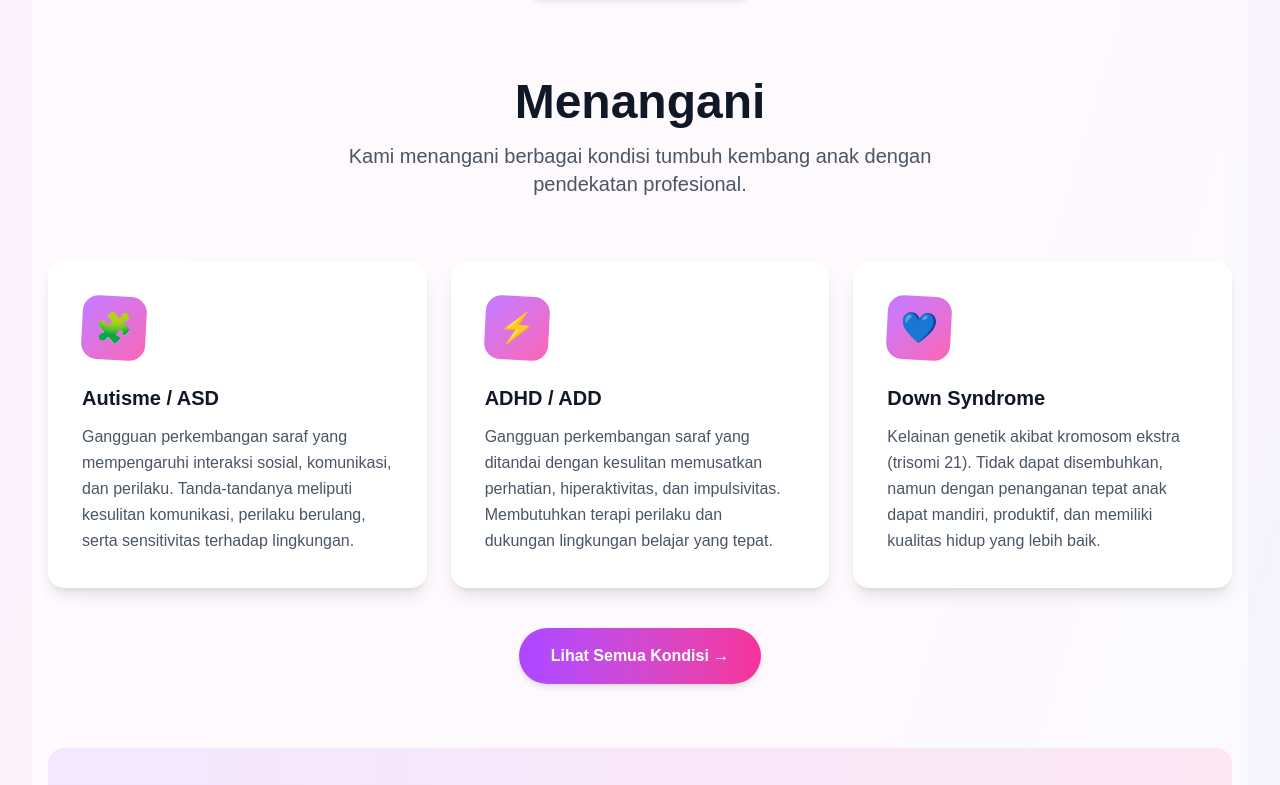
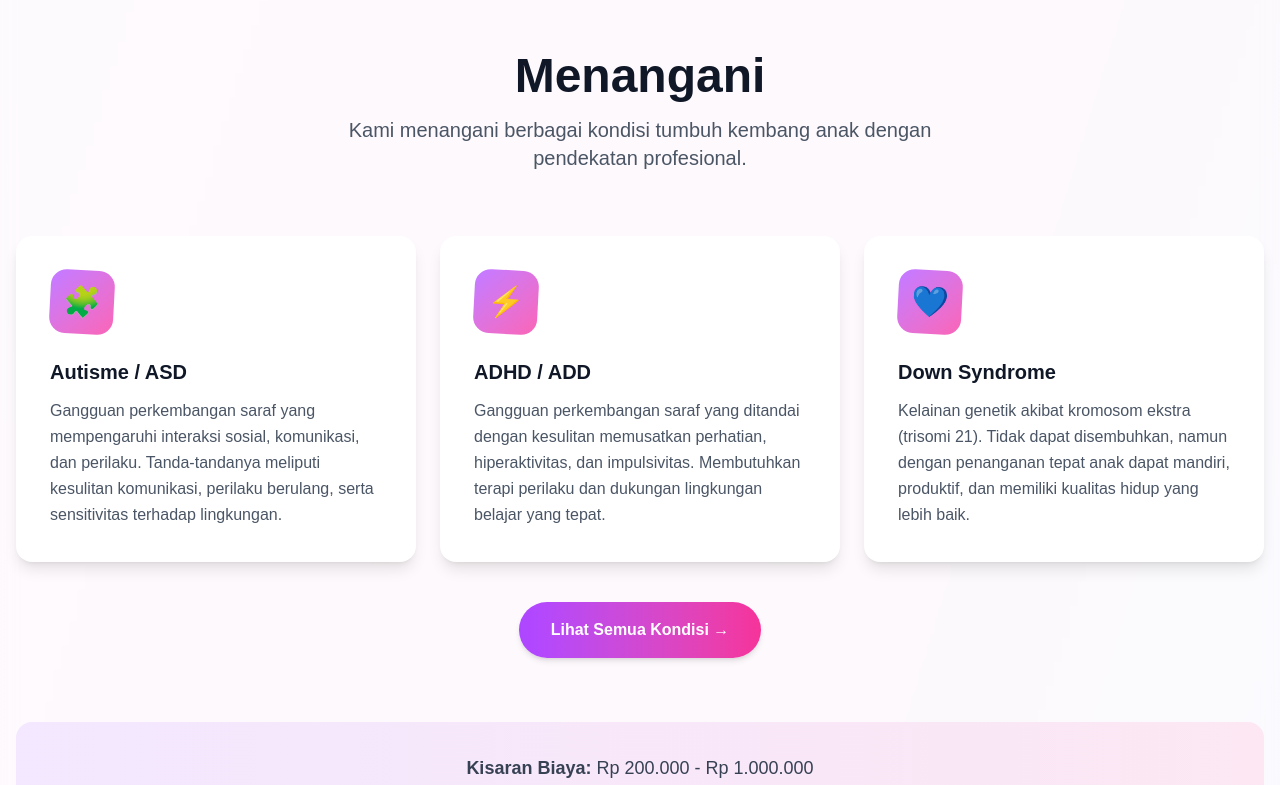
Before and after one commit to mhanifibrahim76/Klinik-Synapse, a Next.js app: page / in a window 1280 px wide. Shown: the part 1527-2312 px from the top of the page. Built offline with nearby package versions, Linux system fonts and the light colour scheme.

Commit message:
Perubahan pada padding

```diff
--- a/src/app/page.js
+++ b/src/app/page.js
@@ -18,19 +18,13 @@ export default function SynapseClinicWebsite() {
       <Hero />
 
       {/* Services Section */}
-      <section className="px-3 sm:px-6 md:px-8">
-        <Services />
-      </section>
+      <Services />
 
       {/* Doctor Section */}
-      <section className="px-3 sm:px-6 md:px-8">
-        <Doctor />
-      </section>
+      <Doctor />
 
       {/* Contact Section */}
-      <section className="px-3 sm:px-6 md:px-8">
-        <Contact />
-      </section>
+      <Contact />
 
       {/* Footer */}
       <Footer />
```
